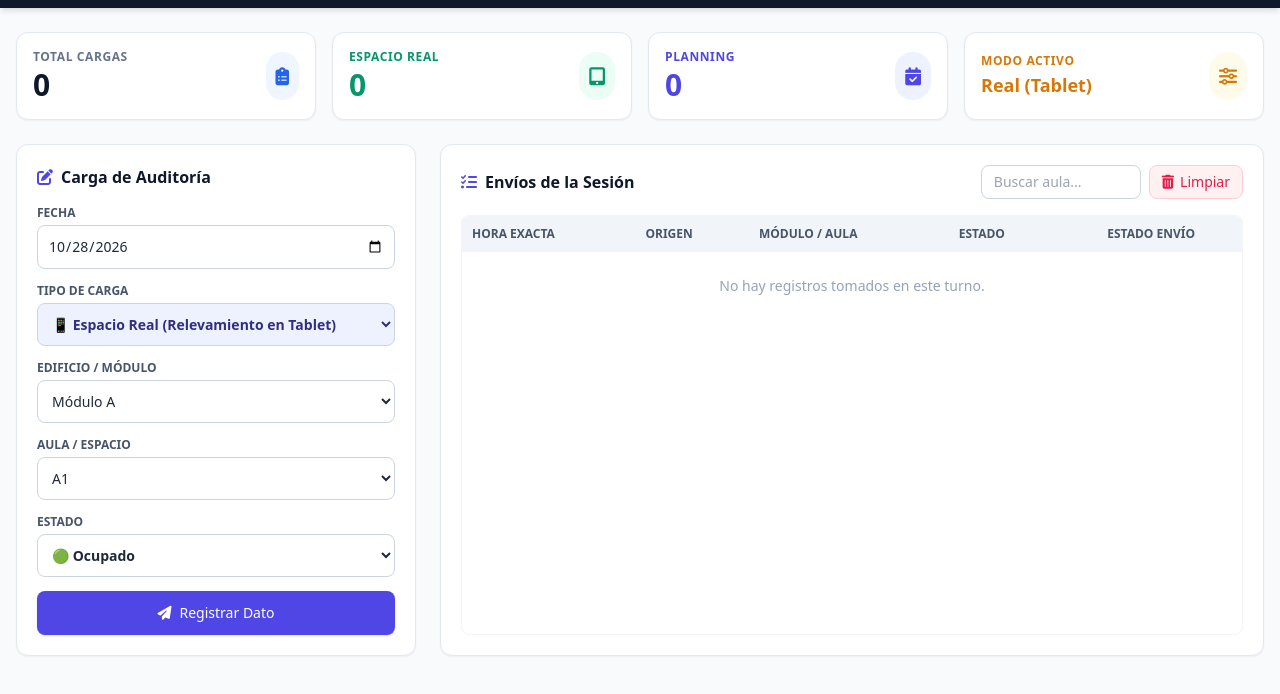
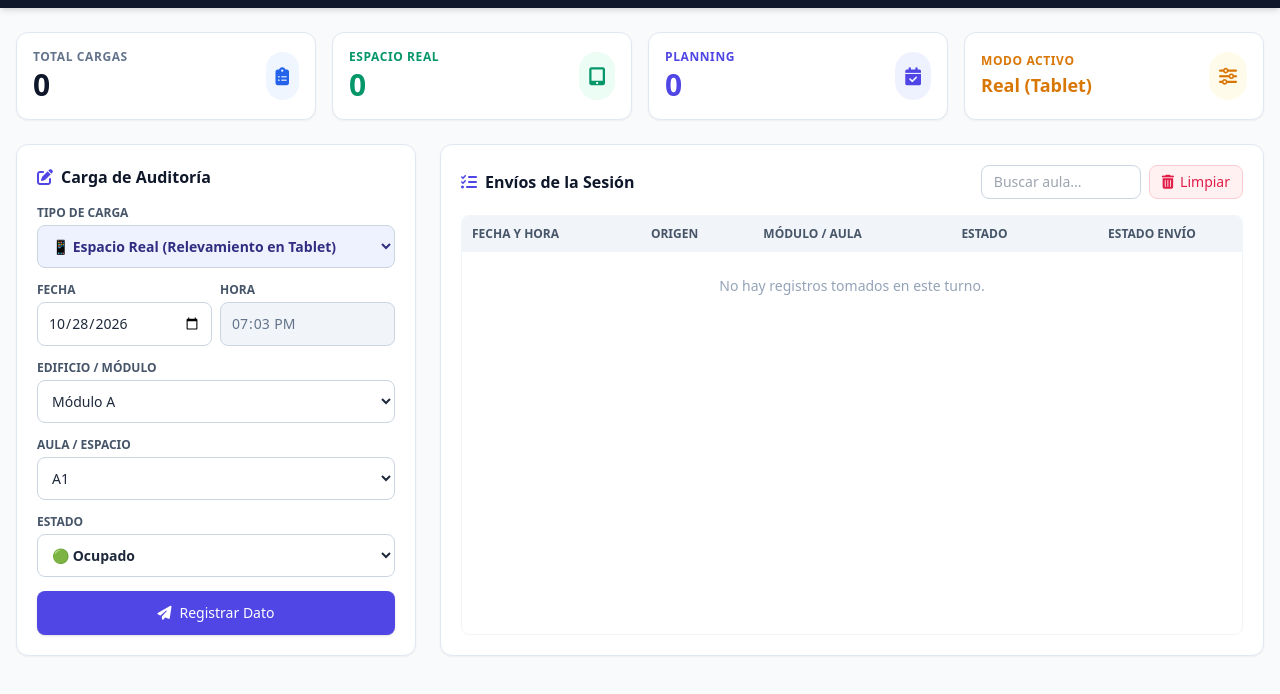
Before and after one commit to sebas10austral/tablero-ociosidad, a plain HTML site: page index.html in a window 1280 px wide. Shown: the part 60-754 px from the top of the page. Drawn offline with nearby package versions, Linux system fonts and the light colour scheme.

Commit message:
Update index.html

```diff
--- a/index.html
+++ b/index.html
@@ -35,7 +35,7 @@
 
     <main class="max-w-7xl mx-auto px-4 py-6 space-y-6">
 
-        <!-- Tarjetas de KPIs (Sesión Actual) -->
+        <!-- Tarjetas de KPIs -->
         <div class="grid grid-cols-2 lg:grid-cols-4 gap-3 sm:gap-4">
             <div class="bg-white p-4 rounded-xl shadow-sm border border-slate-200 flex items-center justify-between">
                 <div>
@@ -77,15 +77,21 @@
                 </h2>
                 <form id="auditForm" onsubmit="guardarAuditoria(event)" class="space-y-3.5">
                     <div>
-                        <label class="block text-xs font-bold uppercase text-slate-600 mb-1">Fecha</label>
-                        <input type="date" id="inputFecha" class="w-full border border-slate-300 rounded-lg p-2.5 text-sm focus:ring-2 focus:ring-indigo-500 outline-none" required>
-                    </div>
-                    <div>
                         <label class="block text-xs font-bold uppercase text-slate-600 mb-1">Tipo de Carga</label>
                         <select id="inputTipoCarga" onchange="actualizarModo()" class="w-full border border-slate-300 rounded-lg p-2.5 text-sm font-bold bg-indigo-50 text-indigo-900 border-indigo-200 focus:ring-2 focus:ring-indigo-500 outline-none">
                             <option value="Espacio Real">📱 Espacio Real (Relevamiento en Tablet)</option>
                             <option value="Planning">💻 Planning (Programación en PC)</option>
                         </select>
+                    </div>
+                    <div class="grid grid-cols-2 gap-2">
+                        <div>
+                            <label class="block text-xs font-bold uppercase text-slate-600 mb-1">Fecha</label>
+                            <input type="date" id="inputFecha" class="w-full border border-slate-300 rounded-lg p-2.5 text-sm focus:ring-2 focus:ring-indigo-500 outline-none" required>
+                        </div>
+                        <div id="contenedorHora">
+                            <label class="block text-xs font-bold uppercase text-slate-600 mb-1">Hora</label>
+                            <input type="time" id="inputHora" class="w-full border border-slate-300 rounded-lg p-2.5 text-sm focus:ring-2 focus:ring-indigo-500 outline-none" required>
+                        </div>
                     </div>
                     <div>
                         <label class="block text-xs font-bold uppercase text-slate-600 mb-1">Edificio / Módulo</label>
@@ -131,7 +137,7 @@
                     <table class="w-full text-left text-sm" id="tablaAuditoria">
                         <thead class="bg-slate-100 text-slate-600 uppercase text-xs">
                             <tr>
-                                <th class="p-2.5">Hora Exacta</th>
+                                <th class="p-2.5">Fecha y Hora</th>
                                 <th class="p-2.5">Origen</th>
                                 <th class="p-2.5">Módulo / Aula</th>
                                 <th class="p-2.5">Estado</th>
@@ -160,6 +166,10 @@
         let registros = JSON.parse(localStorage.getItem('auditorias_sesion')) || [];
         document.getElementById('inputFecha').valueAsDate = new Date();
 
+        // Inicializar hora actual por defecto
+        const ahoraInit = new Date();
+        document.getElementById('inputHora').value = ahoraInit.toLocaleTimeString([], { hour: '2-digit', minute: '2-digit', hour12: false });
+
         document.addEventListener('DOMContentLoaded', () => {
             cambiarModulo();
             actualizarModo();
@@ -182,7 +192,21 @@
 
         function actualizarModo() {
             const tipo = document.getElementById('inputTipoCarga').value;
+            const inputHora = document.getElementById('inputHora');
+
             document.getElementById('kpi-modo').innerText = tipo === "Espacio Real" ? "Real (Tablet)" : "Planning (PC)";
+
+            if (tipo === "Espacio Real") {
+                // Si es Espacio Real, bloqueamos la hora con la del sistema actual y la ocultamos o dejamos fija
+                const ahora = new Date();
+                inputHora.value = ahora.toLocaleTimeString([], { hour: '2-digit', minute: '2-digit', hour12: false });
+                inputHora.disabled = true;
+                inputHora.classList.add("bg-slate-100", "text-slate-500");
+            } else {
+                // Si es Planning, permitimos elegir libremente la hora del relevamiento (ej. 10:00)
+                inputHora.disabled = false;
+                inputHora.classList.remove("bg-slate-100", "text-slate-500");
+            }
         }
 
         async function guardarAuditoria(e) {
@@ -192,12 +216,9 @@
             btn.disabled = true;
             btn.innerHTML = '<i class="fa-solid fa-spinner fa-spin mr-2"></i> Enviando...';
 
-            const ahora = new Date();
-            const horaActual = ahora.toLocaleTimeString([], { hour: '2-digit', minute: '2-digit', second: '2-digit', hour12: false });
-
             const nuevoRegistro = {
                 fecha: document.getElementById('inputFecha').value,
-                hora: horaActual,
+                hora: document.getElementById('inputHora').value,
                 modulo: document.getElementById('inputModulo').value,
                 aula: document.getElementById('inputAula').value,
                 tipoCarga: document.getElementById('inputTipoCarga').value,
@@ -253,7 +274,7 @@
 
                     tr.innerHTML = `
                         <td class="p-2.5 font-medium text-slate-600">
-                            <i class="fa-regular fa-clock text-slate-400 mr-1"></i>${reg.hora}
+                            ${reg.fecha} <br><span class="text-xs text-slate-400"><i class="fa-regular fa-clock mr-1"></i>${reg.hora}</span>
                         </td>
                         <td class="p-2.5">
                             <span class="px-2 py-0.5 rounded text-[11px] font-bold ${reg.tipoCarga === 'Espacio Real' ? 'bg-emerald-100 text-emerald-800' : 'bg-indigo-100 text-indigo-800'}">
```
